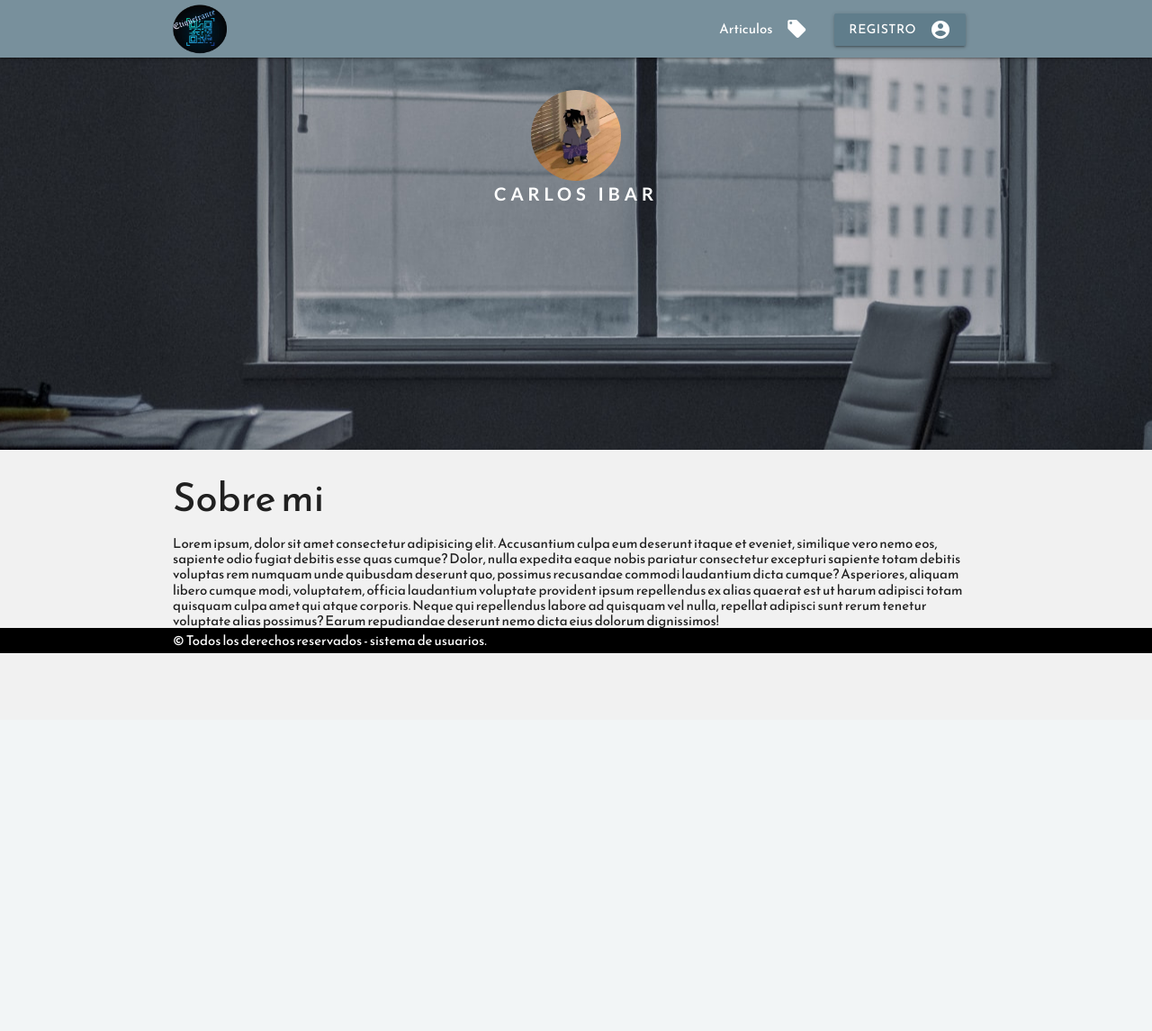
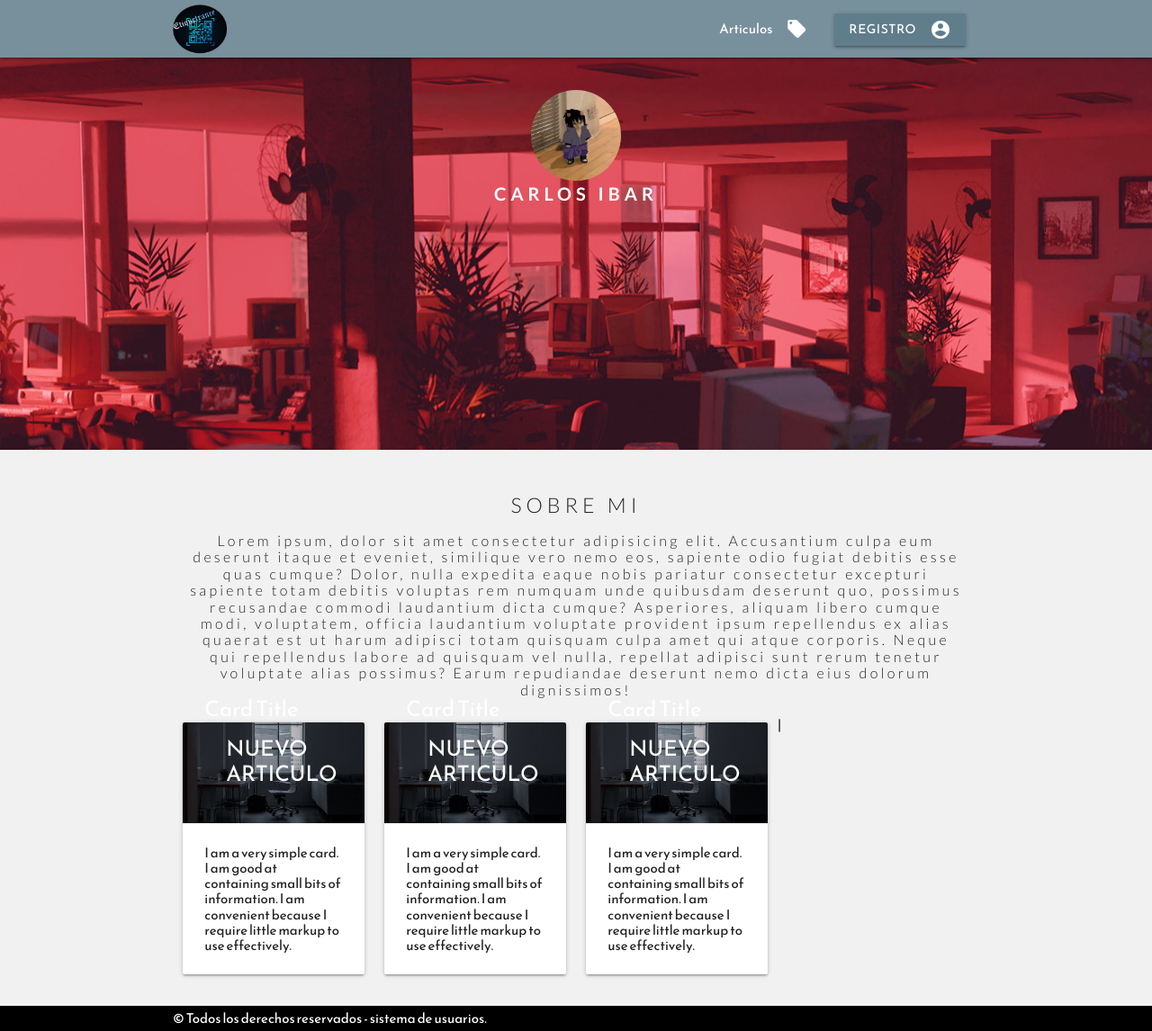
Before and after one commit to carlosibarcaim/Proyecto-1, a PHP site: page /profile.php in a window 1280 px wide. Shown: the whole page at 90% size. Before the commit the page ends 726 px from the top, so only its background shows below. Run offline with PHP 8.4, Linux system fonts and the light colour scheme.

Commit message:
Actualizacion del proyecto

```diff
--- a/sistema_usuarios/css/main.css
+++ b/sistema_usuarios/css/main.css
@@ -143,6 +143,25 @@ main.user-profile .content-parallx h2.name-user{
     z-index: 1;
 }
 
+main.user-profile article{
+    padding: 20px 15px;
+}
+
+main.user-profile article h3{
+    color: #212121;
+    font-family: var(--fontLato);
+    letter-spacing: 0.33rem;
+    text-transform: uppercase;
+    font-size: 23px;
+}
+
+main.user-profile article figcaption{
+    color: #212121;
+    font-family: var(--fontLato);
+    letter-spacing: 0.22rem;
+    font-size: 16px;
+}
+
 /*===============
 FOOTER
 ===============*/
--- a/sistema_usuarios/profile.php
+++ b/sistema_usuarios/profile.php
@@ -60,7 +60,7 @@
     <main role="main" class="user-profile">
         <div class="parallax-container profile">
             <div class="parallax">
-                <img src="imagenes/hero_fondo.jpg">
+                <img src="imagenes/hero.jpg">
             </div>
             <div class="content-parallx center">
                 <figure>
@@ -72,13 +72,67 @@
             </div>
         </div><!-- End Parallax -->
         <div class="container">
-            <article>
+            <article class="center">
                 <h3>Sobre mi</h3>
                 <figcaption>
                     Lorem ipsum, dolor sit amet consectetur adipisicing elit. Accusantium culpa eum deserunt itaque et eveniet, similique vero nemo eos, sapiente odio fugiat debitis esse quas cumque? Dolor, nulla expedita eaque nobis pariatur consectetur excepturi sapiente totam debitis voluptas rem numquam unde quibusdam deserunt quo, possimus recusandae commodi laudantium dicta cumque? Asperiores, aliquam libero cumque modi, voluptatem, officia laudantium voluptate provident ipsum repellendus ex alias quaerat est ut harum adipisci totam quisquam culpa amet qui atque corporis. Neque qui repellendus labore ad quisquam vel nulla, repellat adipisci sunt rerum tenetur voluptate alias possimus? Earum repudiandae deserunt nemo dicta eius dolorum dignissimos!
                 </figcaption>
             </article>
-        </div>
+
+            <div class="articles-post-user-profile">
+                <div class="row">
+                    <div class="col s12 m4 l3">
+                        <div class="card">
+                            <div class="card-image">
+                                <img src="imagenes/hero_fondo.jpg">
+                                <span class="card-title">Card Title
+                                    <div class="card-action">
+                                        <a href="#" class="white-text">Nuevo Articulo</a>
+                                    </div>
+                                </span>
+                            </div>
+                            <div class="card-content">
+                                <p>I am a very simple card. I am good at containing small bits of information.
+                                I am convenient because I require little markup to use effectively.</p>
+                            </div>
+                        </div>
+                    </div>
+                    <div class="col s12 m4 l3">
+                        <div class="card">
+                            <div class="card-image">
+                                <img src="imagenes/hero_fondo.jpg">
+                                <span class="card-title">Card Title
+                                    <div class="card-action">
+                                        <a href="#" class="white-text">Nuevo Articulo</a>
+                                    </div>
+                                </span>
+                            </div>
+                            <div class="card-content">
+                                <p>I am a very simple card. I am good at containing small bits of information.
+                                I am convenient because I require little markup to use effectively.</p>
+                            </div>
+                        </div>
+                    </div>
+                    <div class="col s12 m4 l3">
+                        <div class="card">
+                            <div class="card-image">
+                                <img src="imagenes/hero_fondo.jpg">
+                                <span class="card-title">Card Title
+                                    <div class="card-action">
+                                        <a href="#" class="white-text">Nuevo Articulo</a>
+                                    </div>
+                                </span>
+                            </div>
+                            <div class="card-content">
+                                <p>I am a very simple card. I am good at containing small bits of information.
+                                I am convenient because I require little markup to use effectively.</p>
+                            </div>
+                        </div>
+                    </div>|
+                </div>
+            </div>
+
+        </div><!-- End Container -->
     </main>
 
     <footer class = "black">
```
